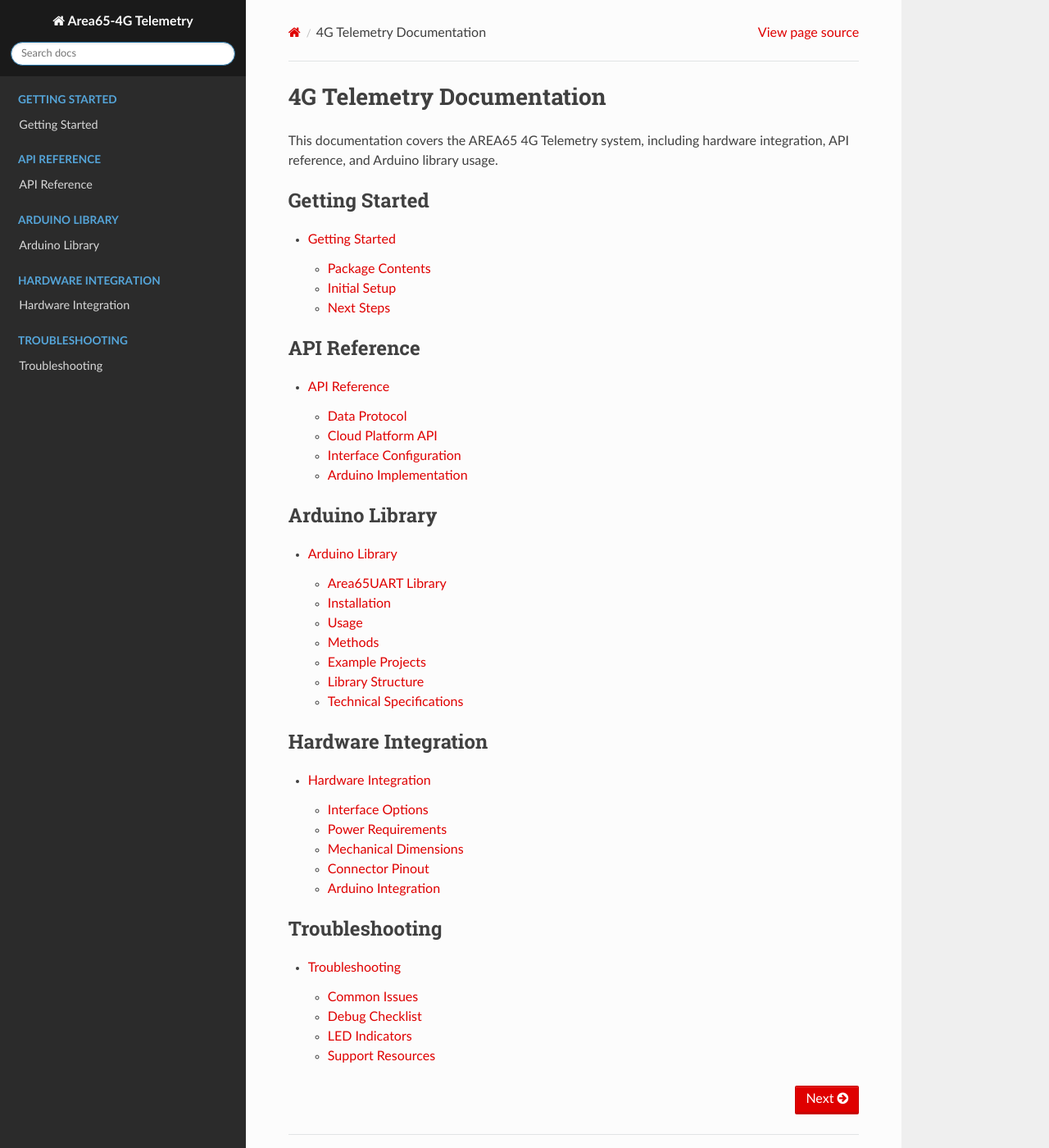
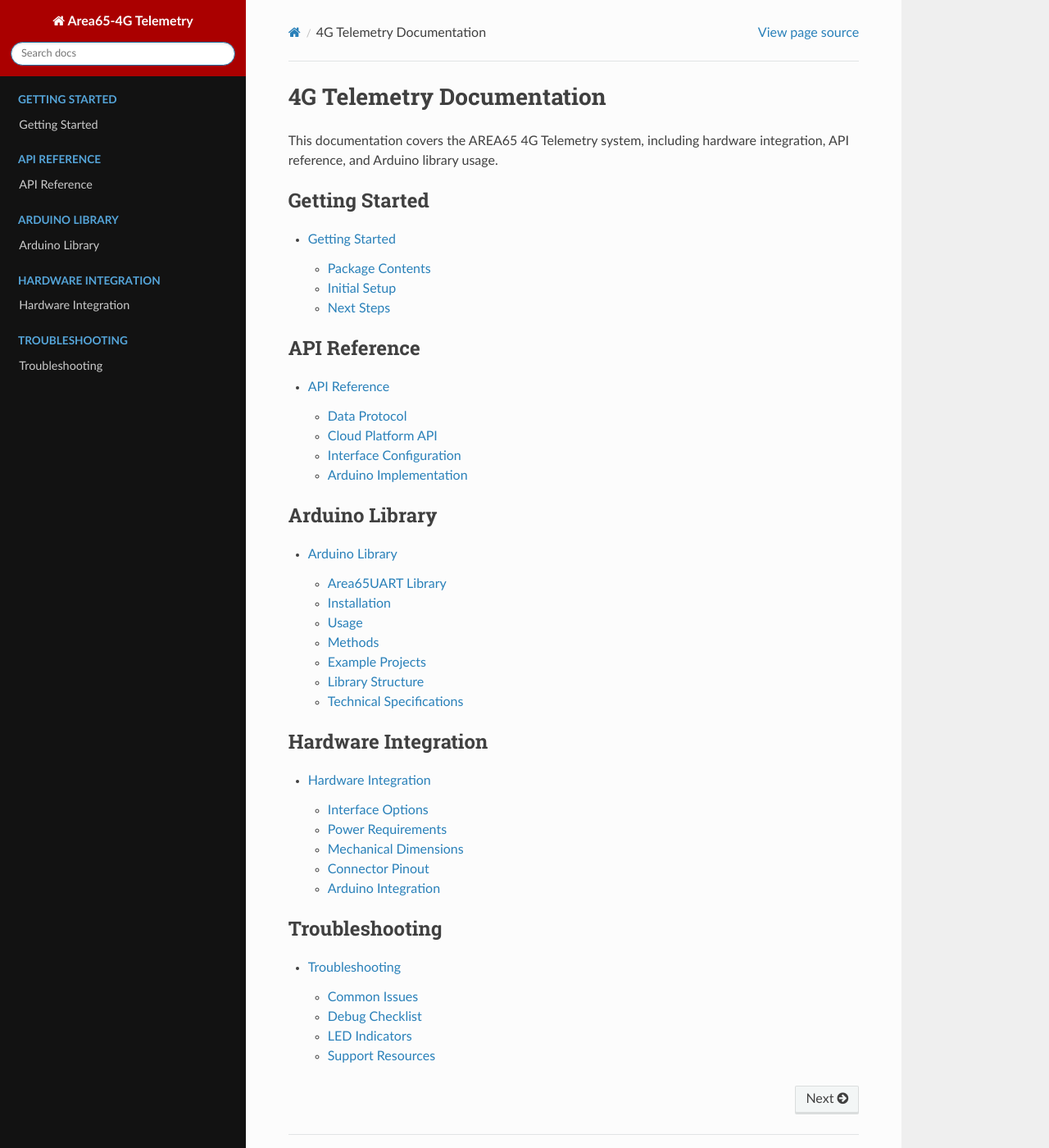
Before and after one commit to area65tech/4G-Telemetry-wiki, a Sphinx documentation site: the page built from docs/source/index.rst, in a window 1280 px wide and 1400 px high. Shown: the whole window at 82% size. Built offline with Sphinx 7.4.7 and the Read the Docs theme 3.1.0, drawn with Linux system fonts in a browser that asks for light colours.

Commit message:
dark mode and better theme

```diff
--- a/docs/source/_static/css/custom.css
+++ b/docs/source/_static/css/custom.css
@@ -1,36 +1,69 @@
-/* Custom Area 65 Tech Theme Overrides for Read the Docs */
+/* =========================================
+   1. RED AND BLACK SIDE PANEL THEME
+   ========================================= */
 
-/* Top Header Bar */
-.wy-nav-top {
-    background-color: #1a1a1a; /* Replace with Area 65 Tech main dark background color */
+/* Search header area (Red) */
+.wy-side-nav-search, .wy-nav-top {
+    background-color: #aa0000 !important;
 }
 
-/* Sidebar Background (Search area) */
-.wy-side-nav-search {
-    background-color: #1a1a1a; /* Replace with Area 65 Tech main dark background color */
+/* Side navigation background (Black) */
+.wy-nav-side {
+    background-color: #121212 !important;
 }
 
-/* Sidebar Menu Background */
-.wy-nav-side {
-    background-color: #2b2b2b; /* Replace with Area 65 Tech secondary dark background color */
+/* Side panel text and link colors */
+.wy-menu-vertical a {
+    color: #cccccc !important;
 }
 
-/* Hyperlinks in content */
-.wy-nav-content a {
-    color: #DF0000; /* Replace with Area 65 Tech primary accent/button color */
+/* Hover state for side panel links */
+.wy-menu-vertical a:hover {
+    background-color: #333333 !important;
 }
 
-.wy-nav-content a:hover {
-    color: #f04646; /* Lighter shade of the accent color for hover states */
-    text-decoration: underline;
+/* Active section highlight in the side panel */
+.wy-menu-vertical li.current > a, .wy-menu-vertical li.onfocus > a {
+    background-color: #222222 !important;
+    color: #ffffff !important;
+    border-color: #aa0000 !important;
+    border-right: solid 1px #222222 !important;
 }
 
-/* Buttons (e.g., Next/Previous Page) */
-.btn-neutral {
-    background-color: #DF0000 !important; /* Replace with Area 65 Tech primary accent color */
-    color: white !important;
+/* =========================================
+   2. SYSTEM-BASED DARK MODE
+   ========================================= */
+
+/* Detects if the computer is set to Dark Mode */
+@media (prefers-color-scheme: dark) {
+    /* Main body background */
+    .wy-nav-content-wrap, .wy-body-for-nav {
+        background-color: #121212 !important;
+    }
+
+    /* Content reading area */
+    .wy-nav-content {
+        background-color: #1e1e1e !important;
+        color: #e0e0e0 !important;
+    }
+
+    /* Headings */
+    h1, h2, h3, h4, h5, h6 {
+        color: #ffffff !important;
+    }
+
+    /* Standard links in the main text */
+    .wy-nav-content a {
+        color: #ff6666 !important;
+    }
+
+    /* Darken code blocks and API reference boxes slightly */
+    .highlight {
+        background: #2b2b2b !important;
+    }
+
+    /* Fix table borders for dark mode */
+    .wy-table-responsive table td, .wy-table-responsive table th {
+        border-color: #444444 !important;
+    }
 }
-
-.btn-neutral:hover {
-    background-color: #f04646 !important; /* Lighter shade for hover */
-}
```
